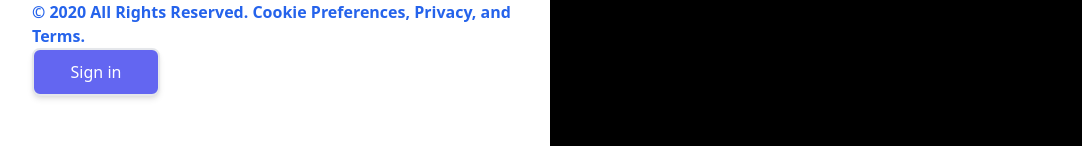
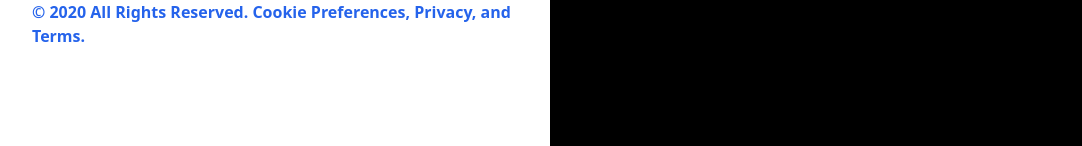
Before and after one commit to sparsh1211-spec/student_perf_tracker, a React (Create React App) app: page /auth/login in a window 1280 px wide. Shown: the part 562-708 px from the top of the page, without its empty margins (112-1194 px from the left). Built offline with nearby package versions, Linux system fonts and the light colour scheme.

Commit message:
removed one excess button from login page

```diff
--- a/src/components/Input/Input.tsx
+++ b/src/components/Input/Input.tsx
@@ -15,7 +15,7 @@ const Input: React.FC<Props> = ({ touched, error, className,id, placeholder, ...
             </label>)}
             <input id={id}
                 {...rest}
-                className={"outline-none border-2 border-black " + className}
+                className={"outline-none border-black " + className}
                 placeholder={placeholder}/>
             {touched && <div className="text-red-500">{error}</div>}
         </div>
--- a/src/pages/Login.page.tsx
+++ b/src/pages/Login.page.tsx
@@ -222,7 +222,7 @@ const Login: React.FC<Props> = (props) => {
                 <div className="mt-8 ml-32"><Link className="pt-8 font-semibold tracking-widest text-blue-800 text-md" to="/auth/forgotpassword">Forgot Password?</Link></div>
                 <p className="mt-16 font-semibold text-blue-600">© 2020 All Rights Reserved. Cookie Preferences, Privacy, and Terms.</p>
 
-             <Button>Sign in</Button>
+
             </form>
 
         </>
```
